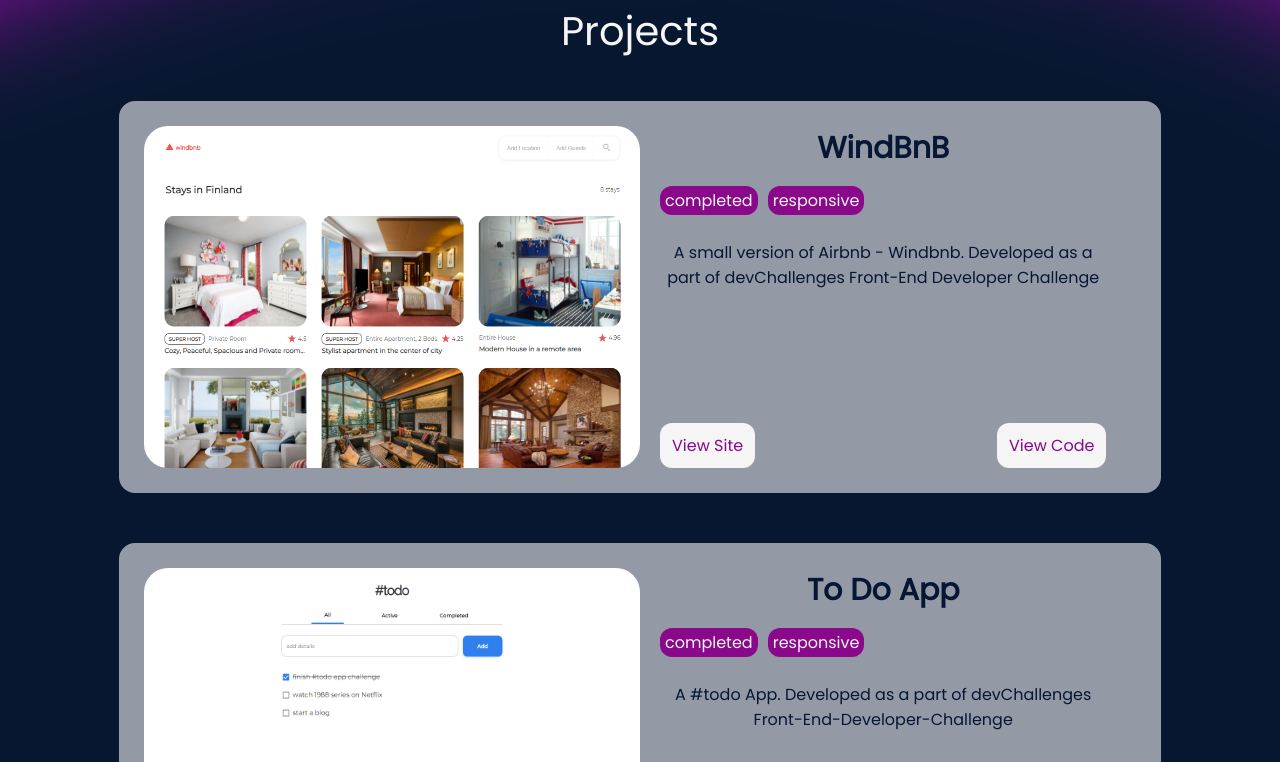
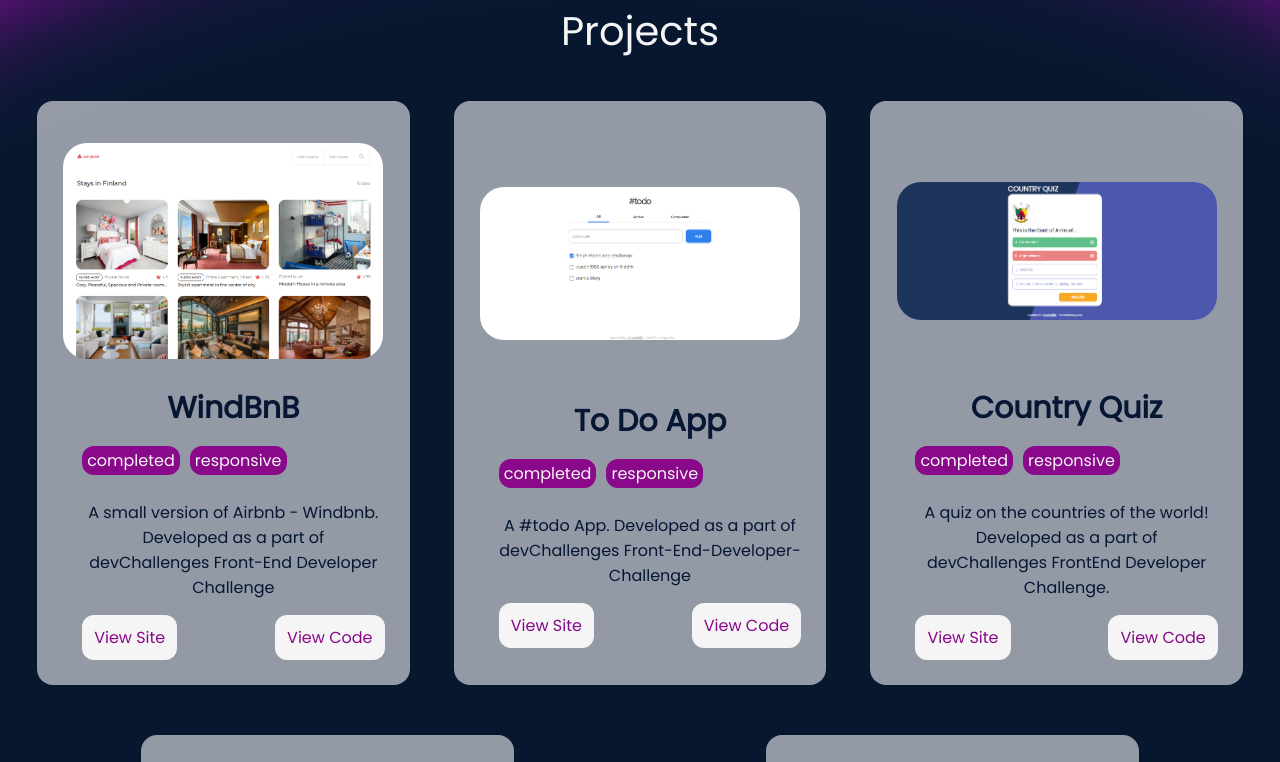
Before and after one commit to anuva312/my-portfolio, a React (Create React App) app: page / in a window 1280 px wide. Shown: the part 898-1660 px from the top of the page. Built offline with nearby package versions, Linux system fonts and the light colour scheme.

Commit message:
Made changes to the design and alignment of Projects section

```diff
--- a/src/components/projectCard.css
+++ b/src/components/projectCard.css
@@ -1,35 +1,39 @@
 .project-card-container {
-  width: 80%;
+  width: 45%;
   padding: 25px;
-  margin: 0 5px;
+  margin: 20px auto;
   display: flex;
   flex-wrap: wrap;
+  gap: 10px;
   align-content: center;
+  justify-content: center;
+  align-items: center;
   border: 2px #061633;
   border-radius: 16px;
-  margin: 20px;
   background-color: rgba(255, 255, 255, 0.568);
   color: #061633;
 }
 
 .image-container {
   object-fit: contain;
-  max-height: 500px;
+  height: 250px;
+  display: flex;
+  align-items: center;
+  align-content: center;
   min-width: 320px;
-  width: 50%;
+  width: 90%;
+  margin: 0 auto;
 }
 
 .project-image {
   width: 100%;
-  height: 100%;
+  max-height: 100%;
   border-radius: 24px;
 }
 
 .project-details-container {
   text-align: center;
   padding-left: 20px;
-  width: 45%;
-  height: 100%;
   display: flex;
   flex-direction: column;
 }
@@ -88,8 +92,20 @@
   background-color: #b608b6;
 }
 
+@media screen and (min-width: 1200px) {
+  .project-card-container {
+    width: 26%;
+  }
+
+  .project-details-container {
+    text-align: center;
+    padding-left: 20px;
+    width: 98%;
+  }
+}
+
 @media screen and (max-width: 720px) {
-  .image-container {
+  .project-card-container {
     width: 98%;
   }
 
```
